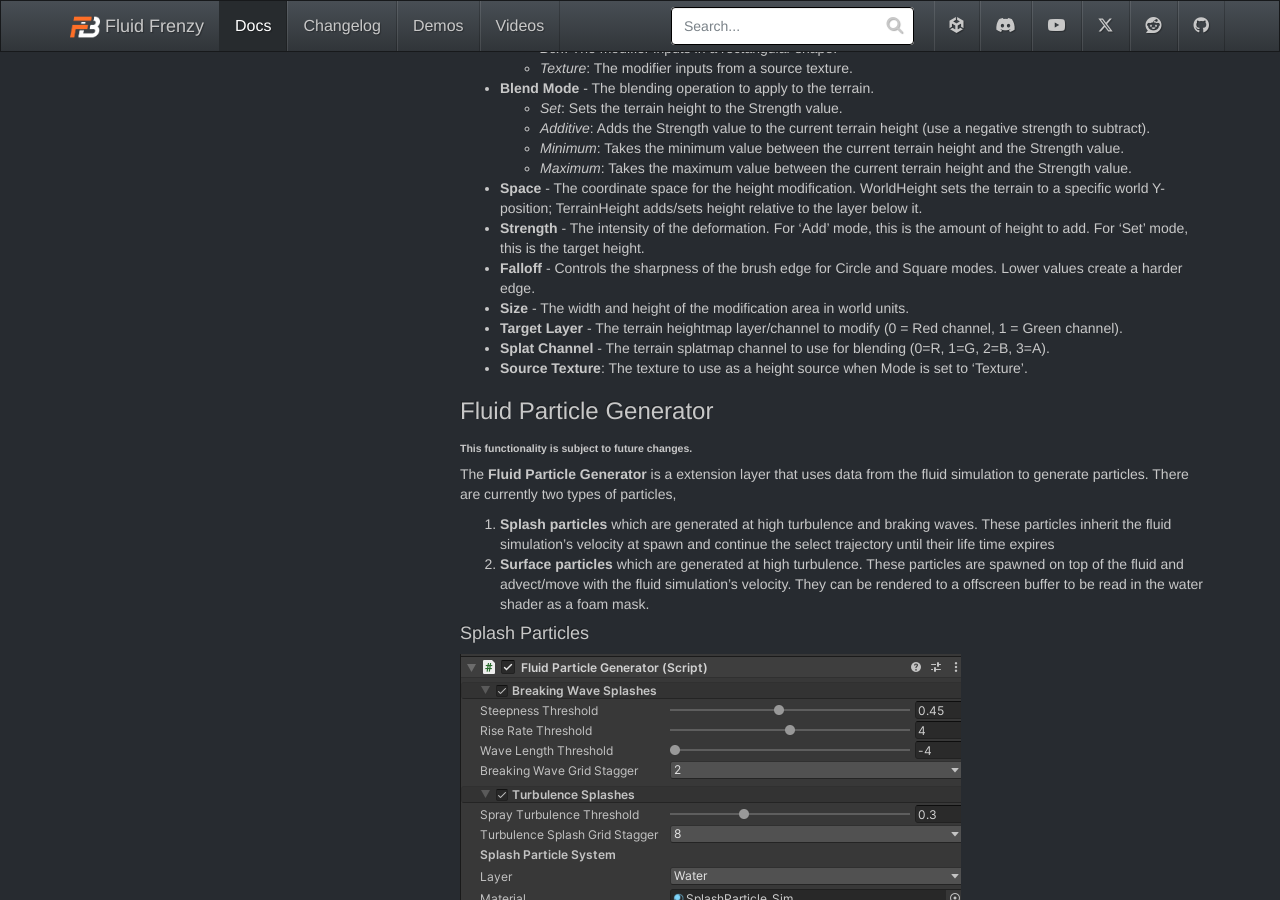
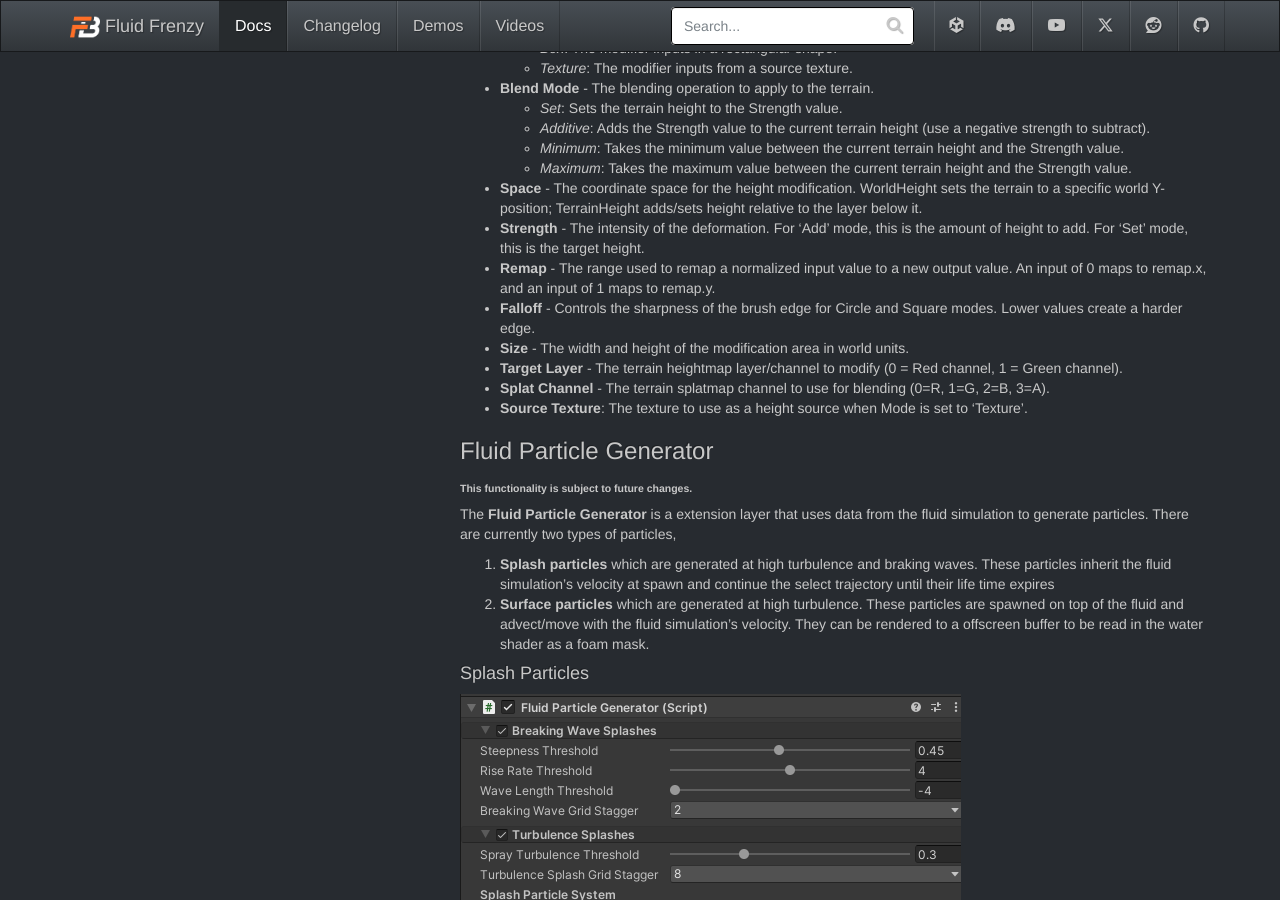
Before and after one commit to FrenzyByte/fluidfrenzy, a Jekyll site: the page built from _docs/fluid-simulation-components.md, in a window 1280 px wide and 900 px high, scrolled down 14616 px. Built offline with Jekyll 4.4.1, drawn with Linux system fonts in a browser that asks for light colours.

```diff
--- a/_docs/fluid-simulation-components.md
+++ b/_docs/fluid-simulation-components.md
@@ -371,6 +371,7 @@ This component allows the modification of the terrain heightmap and terraform la
     - *Maximum*: Takes the maximum value between the current terrain height and the Strength value.
 - **Space** - The coordinate space for the height modification. WorldHeight sets the terrain to a specific world Y-position; TerrainHeight adds/sets height relative to the layer below it.
 - **Strength** - The intensity of the deformation. For 'Add' mode, this is the amount of height to add. For 'Set' mode, this is the target height.
+- **Remap** - The range used to remap a normalized input value  to a new output value. An input of 0 maps to remap.x, and an input of 1 maps to remap.y.
 - **Falloff** - Controls the sharpness of the brush edge for Circle and Square modes. Lower values create a harder edge.
 - **Size** - The width and height of the modification area in world units.
 - **Target Layer** - The terrain heightmap layer/channel to modify (0 = Red channel, 1 = Green channel).
```
Also changed, not shown: _docs/terrain.md (+1 -0 lines).
